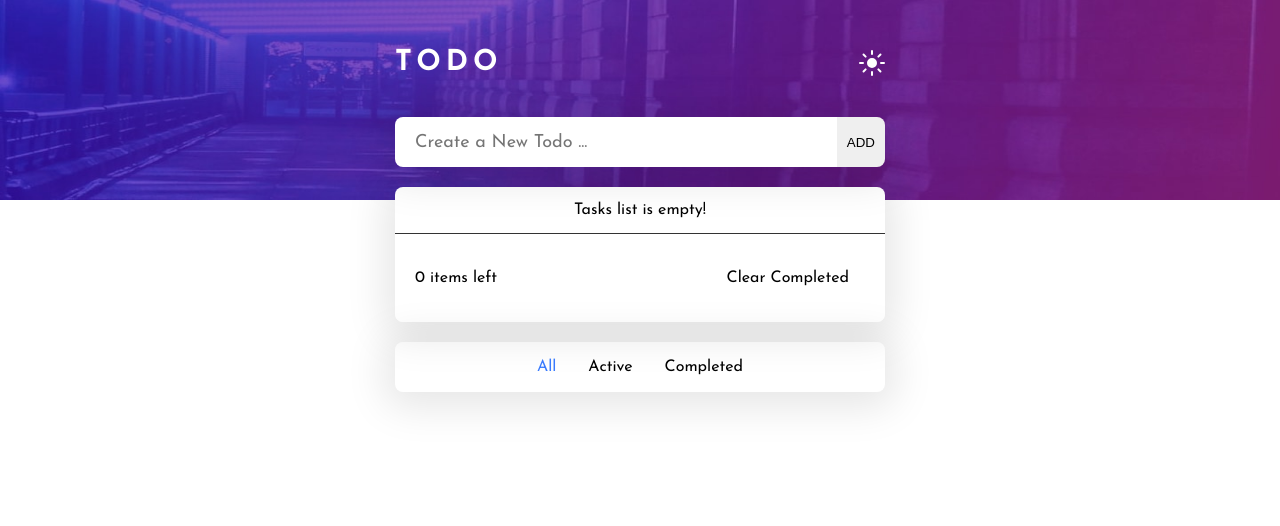
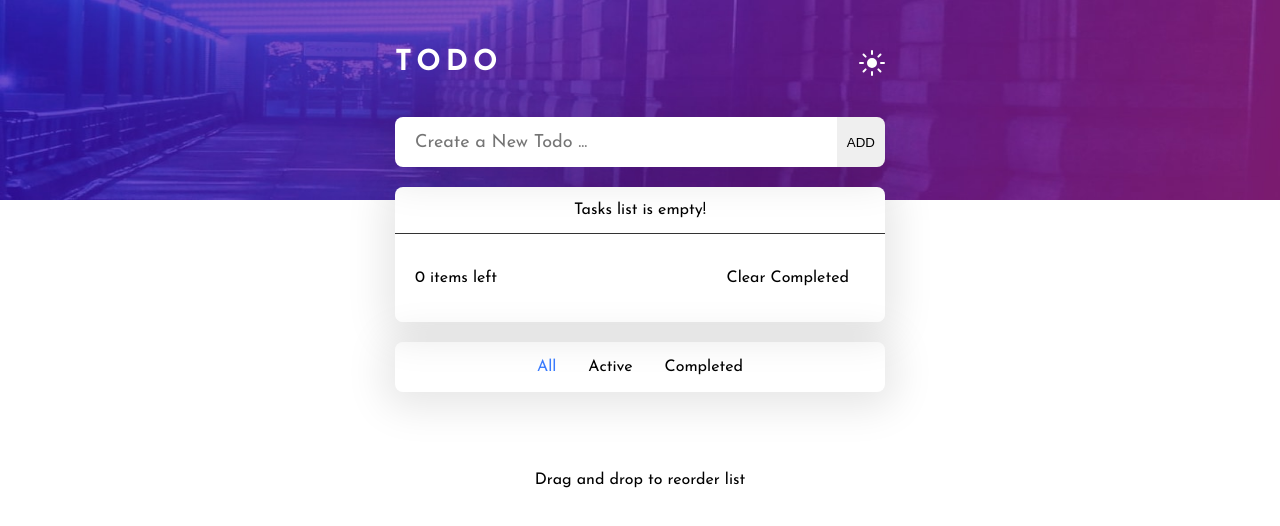
Before and after one commit to reza-talebii/react-projects, a React (Create React App) app: page / in a window 1280 px wide. Shown: the top 526 px of the page. Built offline with nearby package versions, Linux system fonts and the light colour scheme.

Commit message:
add drag drap text

```diff
--- a/src/Layout/Main.jsx
+++ b/src/Layout/Main.jsx
@@ -2,12 +2,14 @@ import React from "react";
 
 import TodoWrapper from "../Components/Todos/TodoWrapper";
 import FilterSection from "../Components/FilterTodo/FilterSection";
+import TextBtn from "../Components/TextBtn/TextBtn";
 
 const Main = () => {
   return (
-    <main>
+    <main style={{ textAlign: "center" }}>
       <TodoWrapper />
       <FilterSection />
+      <TextBtn class="mt5">Drag and drop to reorder list</TextBtn>
     </main>
   );
 };
--- a/src/index.css
+++ b/src/index.css
@@ -27,3 +27,7 @@ code {
   font-family: source-code-pro, Menlo, Monaco, Consolas, "Courier New",
     monospace;
 }
+
+.mt5 {
+  margin-top: 5rem !important;
+}
```
